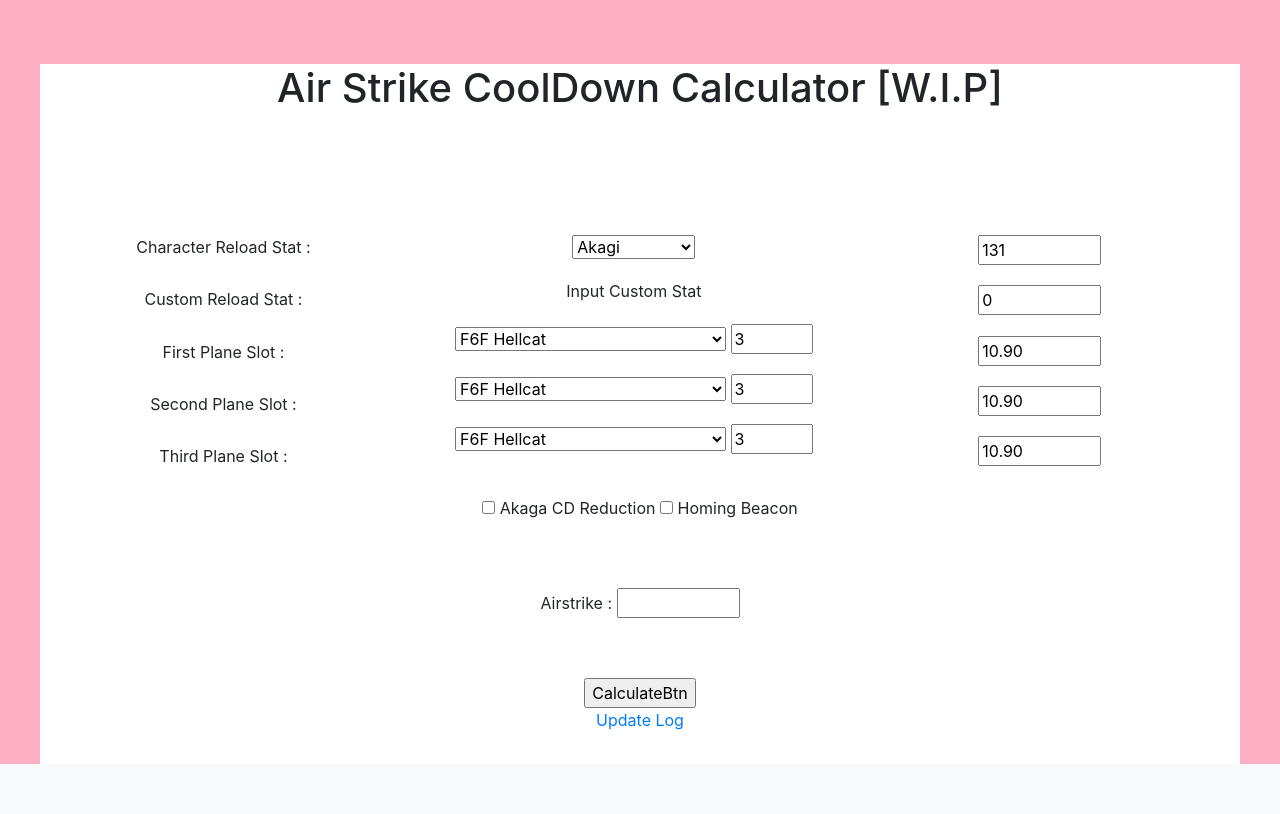
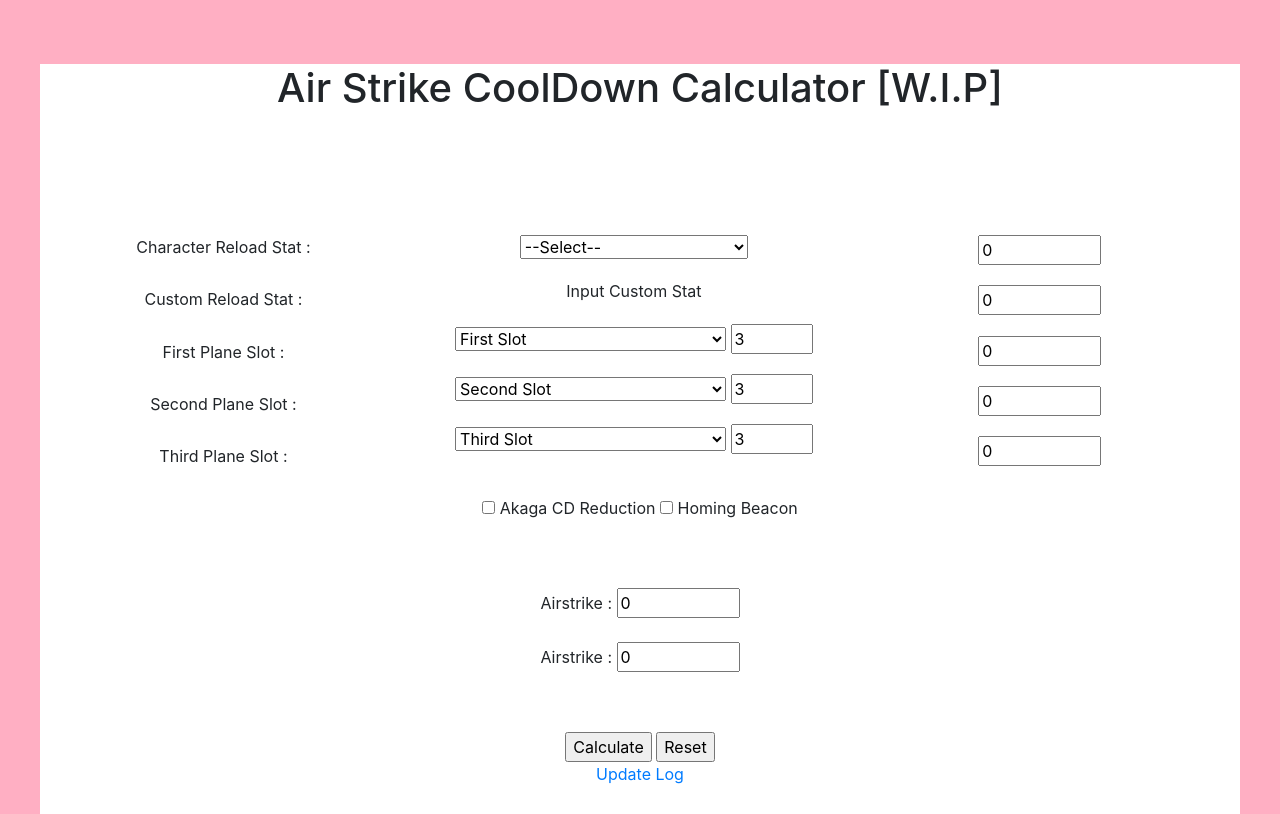
Before and after one commit to Eirienne/AL-Tools, a PHP site: page /Pages/AirStrikeCalc.html in a window 1280 px wide. Shown: the part 82-896 px from the top of the page. Before the commit the page ends 846 px from the top, so only its background shows below. Run offline with PHP 8.4, Linux system fonts and the light colour scheme; some libraries are stand-ins or nearby versions.

Commit message:
Change select option to Script

```diff
--- a/CSS/AirStrikeCalc.css
+++ b/CSS/AirStrikeCalc.css
@@ -5,7 +5,7 @@
 .content {
 
     background-color: white;
-    height: 700px;
+    height: 750px;
     width: 1200px;
 
     margin: 0 auto;
--- a/Pages/AirStrikeCalc.html
+++ b/Pages/AirStrikeCalc.html
@@ -22,6 +22,10 @@
   <script src="https://stackpath.bootstrapcdn.com/bootstrap/4.3.1/js/bootstrap.min.js"
     integrity="sha384-JjSmVgyd0p3pXB1rRibZUAYoIIy6OrQ6VrjIEaFf/nJGzIxFDsf4x0xIM+B07jRM" crossorigin="anonymous">
   </script>
+  <script type="text/javascript" src="http://ajax.googleapis.com/ajax/libs/jquery/1.3/jquery.min.js"></script>
+
+  <script type="text/javascript" src="https://ajax.googleapis.com/ajax/libs/jquery/1.8.3/jquery.min.js"></script>
+
   <title>Air Strike Calculator</title>
 </head>
 
@@ -84,10 +88,8 @@
       </div>
 
       <div class="column">
-        <select id="characters" onchange="getCharRld();">
-          <option value="131">Akagi</option>
-          <option value="131">Akagi (Muse)</option>
-          <option value="124">Akagi-chan</option>
+        <select id="characters" onchange="getCharRld()">
+          <option value="Fighters" disabled class="disabled-option">Fighters</option>
         </select>
 
         <div class="space"></div>
@@ -100,38 +102,6 @@
 
         <!-- Plane 1 -->
         <select id="plane1" onchange="getPlaneCD();">
-          <!-- Fighters -->
-          <option value="Fighters" disabled class="disabled-option">Fighters</option>
-          <option value="10.90">F6F Hellcat</option>
-          <option value="10.20">VF-17 ("Pirate Squad")</option>
-          <option value="10.60">Seafang</option>
-          <option value="10.61">Sea Fury</option>
-          <option value="10.44">A7M Reppuu</option>
-          <option value="8.98">XF5F Skyrocket</option>
-          <option value="9.24">Messerschmitt Me-155A</option>
-          <option value="9.44">F2A Buffalo (Thatch Squadron)</option>
-
-          <!-- Dive Bomber -->
-          <option value="DiveBomber" disabled class="disabled-option">Dive Bombers</option>
-          <option value="11.88">SB2C Helldiver</option>
-          <option value="10.44">Comet / D4Y Suisei</option>
-          <option value="11.11">Fairey Firefly</option>
-          <option value="10.38">Fairey Barracuda (831 Squadron)</option>
-          <option value="9.18">Fairey Fulmar</option>
-          <option value="11.71">SBD Dauntless (McClusky)</option>
-
-          <!-- Torpedo Bomber -->
-          <option value="TorpedoBomber" disabled class="disabled-option">Torpedo Bombers</option>
-          <option value="10.31">Barracuda</option>
-          <option value="9.98">Fairey Albacore</option>
-          <option value="11.37">Aichi B7A Ryusei</option>
-          <option value="10.97">Swordfish (818 Squadron)</option>
-          <option value="12.04">TBM Avenger (VT-18 Squadron)</option>
-          <option value="12.04">Torpedo VT-8 Squadron</option>
-
-          <!-- ETC -->
-          <option value="Don't Use Slot">Don't Use Slot</option>
-          <option value="">Other</option>
         </select>
 
         <input type="plane1number" size="3" name="plane1number" id="plane1number" value="3">
@@ -140,37 +110,6 @@
 
         <!-- Plane 2 -->
         <select id="plane2" onchange="getPlane2CD();">
-          <!-- Fighters -->
-          <option value="Fighters" disabled class="disabled-option">Fighters</option>
-          <option value="10.90">F6F Hellcat</option>
-          <option value="10.20">VF-17 ("Pirate Squad")</option>
-          <option value="10.60">Seafang</option>
-          <option value="10.61">Sea Fury</option>
-          <option value="10.44">A7M Reppuu</option>
-          <option value="8.98">XF5F Skyrocket</option>
-          <option value="9.24">Messerschmitt Me-155A</option>
-          <option value="9.44">F2A Buffalo (Thatch Squadron)</option>
-
-          <!-- Dive Bomber -->
-          <option value="DiveBomber" disabled class="disabled-option">Dive Bombers</option>
-          <option value="11.88">SB2C Helldiver</option>
-          <option value="10.44">Comet / D4Y Suisei</option>
-          <option value="11.11">Fairey Firefly</option>
-          <option value="10.38">Fairey Barracuda (831 Squadron)</option>
-          <option value="9.18">Fairey Fulmar</option>
-          <option value="11.71">SBD Dauntless (McClusky)</option>
-          <!-- Torpedo Bomber -->
-          <option value="TorpedoBomber" disabled class="disabled-option">Torpedo Bombers</option>
-          <option value="10.31">Barracuda</option>
-          <option value="9.98">Fairey Albacore</option>
-          <option value="11.37">Aichi B7A Ryusei</option>
-          <option value="10.97">Swordfish (818 Squadron)</option>
-          <option value="12.04">TBM Avenger (VT-18 Squadron)</option>
-          <option value="12.04">Torpedo VT-8 Squadron</option>
-
-          <!-- ETC -->
-          <option value="Don't Use Slot">Don't Use Slot</option>
-          <option value="">Other</option>
         </select>
 
         <input type="plane2number" size="3" name="plane2number" id="plane2number" value="3">
@@ -178,52 +117,22 @@
         <div class="space"></div>
         <!-- Plane 3 -->
         <select id="plane3" onchange="getPlane3CD();">
-          <!-- Fighters -->
-          <option value="Fighters" disabled class="disabled-option">Fighters</option>
-          <option value="10.90">F6F Hellcat</option>
-          <option value="10.20">VF-17 ("Pirate Squad")</option>
-          <option value="10.60">Seafang</option>
-          <option value="10.61">Sea Fury</option>
-          <option value="10.44">A7M Reppuu</option>
-          <option value="8.98">XF5F Skyrocket</option>
-          <option value="9.24">Messerschmitt Me-155A</option>
-          <option value="9.44">F2A Buffalo (Thatch Squadron)</option>
-          <!-- Dive Bomber -->
-          <option value="DiveBomber" disabled class="disabled-option">Dive Bombers</option>
-          <option value="11.88">SB2C Helldiver</option>
-          <option value="10.44">Comet / D4Y Suisei</option>
-          <option value="11.11">Fairey Firefly</option>
-          <option value="10.38">Fairey Barracuda (831 Squadron)</option>
-          <option value="9.18">Fairey Fulmar</option>
-          <option value="11.71">SBD Dauntless (McClusky)</option>
-          <!-- Torpedo Bomber -->
-          <option value="TorpedoBomber" disabled class="disabled-option">Torpedo Bombers</option>
-          <option value="10.31">Barracuda</option>
-          <option value="9.98">Fairey Albacore</option>
-          <option value="11.37">Aichi B7A Ryusei</option>
-          <option value="10.97">Swordfish (818 Squadron)</option>
-          <option value="12.04">TBM Avenger (VT-18 Squadron)</option>
-          <option value="12.04">Torpedo VT-8 Squadron</option>
-
-          <!-- ETC -->
-          <option value="Don't Use Slot">Don't Use Slot</option>
-          <option value="">Other</option>
         </select>
 
         <input type="plane3number" size="3" name="plane3number" id="plane3number" value="3">
       </div>
 
       <div class="column">
-        <input type="text" size="7" name="character-rld" id="character-rld" value="131" onchange="calculateRld()">
+        <input type="text" size="7" name="character-rld" id="character-rld" value="0" onchange="calculateRld()">
         <div class="space"></div>
         <input type="text" size="7" name="custom-character-rld" id="custom-character-rld" value="0"
           onchange="calculateRld()">
         <div class="space"></div>
-        <input type="text" size="7" name="plane1cd" id="plane1cd" value="10.90" onchange="calculateRld()">
+        <input type="text" size="7" name="plane1cd" id="plane1cd" value="0" onchange="calculateRld()">
         <div class="space"></div>
-        <input type="text" size="7" name="plane2cd" id="plane2cd" value="10.90" onchange="calculateRld()">
+        <input type="text" size="7" name="plane2cd" id="plane2cd" value="0" onchange="calculateRld()">
         <div class="space"></div>
-        <input type="text" size="7" name="plane3cd" id="plane3cd" value="10.90" onchange="calculateRld()">
+        <input type="text" size="7" name="plane3cd" id="plane3cd" value="0" onchange="calculateRld()">
       </div>
     </div>
 
@@ -239,13 +148,19 @@
     <div class="space"></div>
 
     <div class="rows">
-      Airstrike : <input type="text" size="7" name="totalCD" id="totalCD" value="">
+      Airstrike : <input type="text" size="7" name="totalCD" id="totalCD" value="0">
+    </div>
+    <br>
+
+    <div class="rows">
+      Airstrike : <input type="text" size="7" name="totalCDCustom" id="totalCDCustom" value="0">
     </div>
 
     <div class="space"></div>
 
     <div class="rows">
-      <input type="button" value="CalculateBtn" onclick="calculateRld()">
+      <input type="button" value="Calculate" onclick="calculateRld()">
+      <input type="button" value="Reset" onclick="reset()">
     </div>
 
     <div class="rows">
@@ -254,4 +169,268 @@
   </div>
 </body>
 
+<!-- Script list characters -->
+<script type="text/javascript">
+  $(document).ready(function () {
+
+  var list1 = document.getElementById("characters");
+
+  list1.options[0] = new Option('--Select--', '0');
+  list1.options[1] = new Option('Akagi', '131');
+  list1.options[2] = new Option('Akagi (Muse)', '131');
+  list1.options[3] = new Option('Akagi-chan', '124');
+  list1.options[4] = new Option('Akagi (Muse)', '131');
+  list1.options[5] = new Option('Akagi (Muse) Akagi (Muse)', '131');
+
+  });
+</script>
+
+<!-- <script type="text/javascript">
+  $(document).ready(function () {
+
+    //Build an XML containing Customer records.
+
+    // var xmlDoc = new DOMParser().parseFromString();
+    // var xmlString;
+
+    // var xml = new XMLHttpRequest();
+    // xml.open('GET', 'Aircraft.xml', false)
+
+    // xml.send();
+
+    // xmlString = xml.responseXML;
+
+    // xmlString = (new DOMParser()).parseFromString(xml.responseText, 'text/xml');
+
+    // var data = xmlString.getElementsByTagName("characters");
+
+    // var xhr = new XMLHttpRequest();
+    // xhr.open('GET', 'Aircraft.xml', true);
+
+    // xhr.timeout = 2000; // time in milliseconds
+
+    // xhr.onload = function () {
+    //   // Request finished. Do processing here.
+    //   var xmlString = this.responseXML; // <- Here's your XML file
+    // };
+
+    // xhr.ontimeout = function (e) {
+    //   // XMLHttpRequest timed out. Do something here.
+    // };
+
+    // xhr.send(null);
+    var xml = "<Customers>";
+    xml += "<Customer>";
+    xml += "<CustomerId>1</CustomerId><Name>John Hammond</Name><Country>United States</Country>";
+    xml += "</Customer>";
+    xml += "<Customer>";
+    xml += "<CustomerId>2</CustomerId><Name>Mudassar Khan</Name><Country>India</Country>";
+    xml += "</Customer>"
+    xml += "<Customer>";
+    xml += "<CustomerId>3</CustomerId><Name>Suzanne Mathews</Name><Country>France</Country>";
+    xml += "</Customer>";
+    xml += "<Customer>";
+    xml += "<CustomerId>4</CustomerId><Name>Robert Schidner</Name><Country>Russia</Country>";
+    xml += "</Customer>";
+    xml += "</Customers>";
+
+    // var xmlText = new XMLSerializer().serializeToString(xml);
+
+    // document.addEventListener('DOMContentLoaded', ()=>{
+    //   let url = 'aircraft.xml';
+
+    //   fetch(url).then(Response => Response.text()).then(data =>{
+    //     let parser = new DOMParser();
+    //     let xml = parser.parseFromString(data, "application/xml");
+    //     xml = data;
+    //   })
+    // })
+
+    var xmlDoc = $.parseXML(xml);
+    var customers = $(xmlDoc).find("Customer");
+    var ddl = $("#characters");
+    customers.each(function () {
+      var option = $("<option />");
+
+      //Set Customer Name in Text part.
+      option.html($(this).find("Name").text());
+
+      //Set Customer CustomerId in Value part.
+      option.val($(this).find("CustomerId").text());
+
+      //Add the Option element to DropDownList.
+      ddl.append(option);
+    });
+  });
+</script> -->
+
+
+<!-- <script type="text/javascript">
+  $(document).ready(function() {
+      var spl_data;
+
+      // Loading Country
+      $.get('Locations.xml', function(data) {
+          spl_data = data;
+          var that = $('#CounList');
+          $('CName', spl_data).each(function() {
+              $('<option>').text($(this).text()).appendTo(that); //
+              $('<option>').value($(this).attr('index')).appendTo(that);
+
+          });
+      }, 'xml');
+  });
+</script> -->
+
+
+<!-- Script list planes #1-->
+<script type="text/javascript">
+  $(document).ready(function () {
+
+    var list1 = document.getElementById("plane1");
+
+    // Fighters
+    list1.options[0] = new Option("First Slot")
+    list1.options[0].disabled = true;
+    list1.options[1] = new Option("Fighters")
+    list1.options[1].disabled = true;
+
+    list1.options[2] = new Option('F6F Hellcat', '10.90');
+    list1.options[3] = new Option('VF-17 ("Pirate Squad")', '10.20');
+    list1.options[4] = new Option('Seafang', '10.60');
+    list1.options[5] = new Option('Sea Fury', '10.61');
+    list1.options[6] = new Option('A7M Reppuu', '10.44');
+    list1.options[7] = new Option('XF5F Skyrocket', '8.98');
+    list1.options[8] = new Option('Messerschmitt Me-155A', '9.24');
+    list1.options[9] = new Option('F2A Buffalo (Thatch Squadron)', '9.44');
+
+
+    // Dive Bombers
+    list1.options[10] = new Option("Dive Bombers")
+    list1.options[10].disabled = true;
+    list1.options[11] = new Option('SB2C Helldiver', '11.88');
+    list1.options[12] = new Option('Comet / D4Y Suisei', '10.44');
+    list1.options[13] = new Option('Fairey Firefly', '11.11');
+    list1.options[14] = new Option('Fairey Barracuda (831 Squadron)', '10.38');
+    list1.options[15] = new Option('Fairey Fulmar', '9.18');
+    list1.options[16] = new Option('SBD Dauntless (McClusky)', '11.71');
+
+    // Torpedo Bombers
+    list1.options[17] = new Option("Torpedo Bombers")
+    list1.options[17].disabled = true;
+    list1.options[18] = new Option('Barracuda', '10.31');
+    list1.options[19] = new Option('Fairey Albacore', '9.98');
+    list1.options[20] = new Option('Aichi B7A Ryusei', '11.37');
+    list1.options[21] = new Option('Swordfish (818 Squadron)', '10.97');
+    list1.options[22] = new Option('TBM Avenger (VT-18 Squadron)', '12.04');
+    list1.options[23] = new Option('Torpedo VT-8 Squadron', '12.04');
+
+    // Other
+    list1.options[24] = new Option("Don't use slot")
+    list1.options[24].disabled = true;
+    list1.options[25] = new Option('Other', '0');
+
+  });
+</script>
+
+<!-- Script list planes #2-->
+<script type="text/javascript">
+  $(document).ready(function () {
+
+    var list1 = document.getElementById("plane2");
+
+    // Fighters
+    list1.options[0] = new Option("Second Slot")
+    list1.options[0].disabled = true;
+    list1.options[1] = new Option("Fighters")
+    list1.options[1].disabled = true;
+
+    list1.options[2] = new Option('F6F Hellcat', '10.90');
+    list1.options[3] = new Option('VF-17 ("Pirate Squad")', '10.20');
+    list1.options[4] = new Option('Seafang', '10.60');
+    list1.options[5] = new Option('Sea Fury', '10.61');
+    list1.options[6] = new Option('A7M Reppuu', '10.44');
+    list1.options[7] = new Option('XF5F Skyrocket', '8.98');
+    list1.options[8] = new Option('Messerschmitt Me-155A', '9.24');
+    list1.options[9] = new Option('F2A Buffalo (Thatch Squadron)', '9.44');
+
+
+    // Dive Bombers
+    list1.options[10] = new Option("Dive Bombers")
+    list1.options[10].disabled = true;
+    list1.options[11] = new Option('SB2C Helldiver', '11.88');
+    list1.options[12] = new Option('Comet / D4Y Suisei', '10.44');
+    list1.options[13] = new Option('Fairey Firefly', '11.11');
+    list1.options[14] = new Option('Fairey Barracuda (831 Squadron)', '10.38');
+    list1.options[15] = new Option('Fairey Fulmar', '9.18');
+    list1.options[16] = new Option('SBD Dauntless (McClusky)', '11.71');
+
+    // Torpedo Bombers
+    list1.options[17] = new Option("Torpedo Bombers")
+    list1.options[17].disabled = true;
+    list1.options[18] = new Option('Barracuda', '10.31');
+    list1.options[19] = new Option('Fairey Albacore', '9.98');
+    list1.options[20] = new Option('Aichi B7A Ryusei', '11.37');
+    list1.options[21] = new Option('Swordfish (818 Squadron)', '10.97');
+    list1.options[22] = new Option('TBM Avenger (VT-18 Squadron)', '12.04');
+    list1.options[23] = new Option('Torpedo VT-8 Squadron', '12.04');
+
+    // Other
+    list1.options[24] = new Option("Don't use slot")
+    list1.options[24].disabled = true;
+    list1.options[25] = new Option('Other', '0');
+
+  });
+</script>
+
+<!-- Script list planes #3-->
+<script type="text/javascript">
+  $(document).ready(function () {
+
+    var list1 = document.getElementById("plane3");
+
+    // Fighters
+    list1.options[0] = new Option("Third Slot")
+    list1.options[0].disabled = true;
+    list1.options[1] = new Option("Fighters")
+    list1.options[1].disabled = true;
+
+    list1.options[2] = new Option('F6F Hellcat', '10.90');
+    list1.options[3] = new Option('VF-17 ("Pirate Squad")', '10.20');
+    list1.options[4] = new Option('Seafang', '10.60');
+    list1.options[5] = new Option('Sea Fury', '10.61');
+    list1.options[6] = new Option('A7M Reppuu', '10.44');
+    list1.options[7] = new Option('XF5F Skyrocket', '8.98');
+    list1.options[8] = new Option('Messerschmitt Me-155A', '9.24');
+    list1.options[9] = new Option('F2A Buffalo (Thatch Squadron)', '9.44');
+
+
+    // Dive Bombers
+    list1.options[10] = new Option("Dive Bombers")
+    list1.options[10].disabled = true;
+    list1.options[11] = new Option('SB2C Helldiver', '11.88');
+    list1.options[12] = new Option('Comet / D4Y Suisei', '10.44');
+    list1.options[13] = new Option('Fairey Firefly', '11.11');
+    list1.options[14] = new Option('Fairey Barracuda (831 Squadron)', '10.38');
+    list1.options[15] = new Option('Fairey Fulmar', '9.18');
+    list1.options[16] = new Option('SBD Dauntless (McClusky)', '11.71');
+
+    // Torpedo Bombers
+    list1.options[17] = new Option("Torpedo Bombers")
+    list1.options[17].disabled = true;
+    list1.options[18] = new Option('Barracuda', '10.31');
+    list1.options[19] = new Option('Fairey Albacore', '9.98');
+    list1.options[20] = new Option('Aichi B7A Ryusei', '11.37');
+    list1.options[21] = new Option('Swordfish (818 Squadron)', '10.97');
+    list1.options[22] = new Option('TBM Avenger (VT-18 Squadron)', '12.04');
+    list1.options[23] = new Option('Torpedo VT-8 Squadron', '12.04');
+
+    // Other
+    list1.options[24] = new Option("Don't use slot")
+    list1.options[24].disabled = true;
+    list1.options[25] = new Option('Other', '0');
+
+  });
+</script>
+
 </html>
```
Also changed, not shown: JavaScript/AirStrikeCalc.js (+18 -4 lines).
